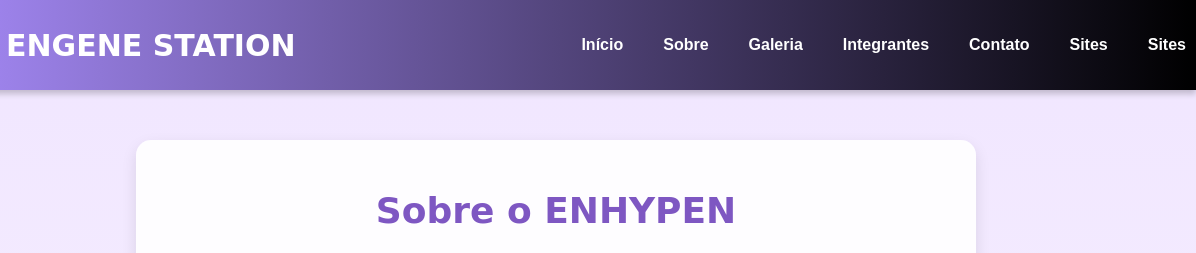
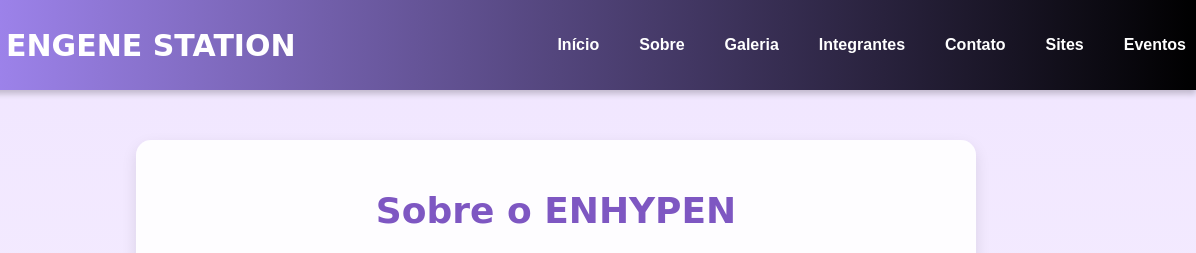
Before and after one commit to MoniqueBicudobjj/enhypen.rec, a plain HTML site: page sobre.html in a window 1280 px wide. Shown: the top 253 px of the page, 84-1280 px from the left. Drawn offline with Linux system fonts and the light colour scheme.

Commit message:
sobre.html

```diff
--- a/sobre.html
+++ b/sobre.html
@@ -21,7 +21,7 @@
         <li><a href="integrantes.html">Integrantes</a></li>
         <li><a href="contato.html">Contato</a></li>
          <li><a href="sites.html">Sites</a></li>
-        <li><a href="eventos.html">Sites</a></li>
+        <li><a href="eventos.html">Eventos</a></li>
     </ul>
     </nav>
 </header>
```
